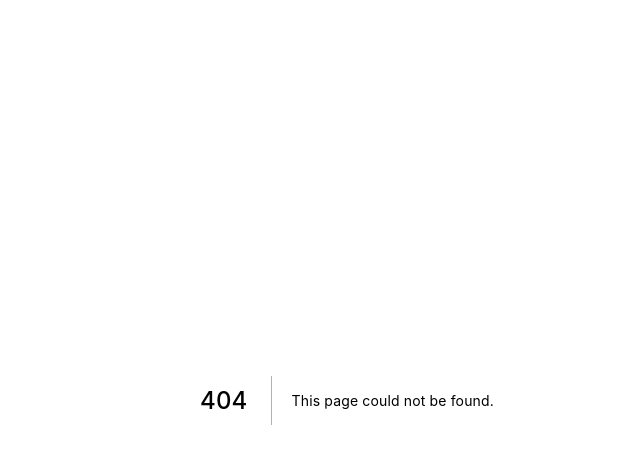
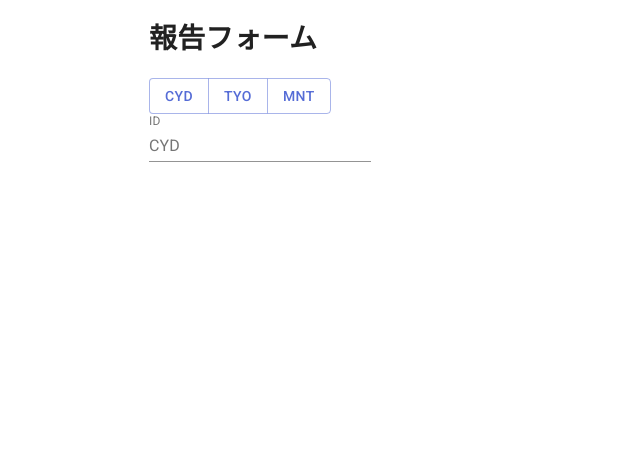
Before and after one commit to noriaki/bicycle-breakdown-report-app, a Next.js app: page /new in a window 1280 px wide. Before the commit this address had no page. Shown: the top 464 px of the page, without its empty margins (293-933 px from the left). Built offline with nearby package versions, Linux system fonts and the light colour scheme.

Commit message:
add form components WIP

```diff
--- /dev/null
+++ b/src/components/Report/Editor/BicycleId.tsx
@@ -0,0 +1,33 @@
+import Button from '@material-ui/core/Button';
+import ButtonGroup from '@material-ui/core/ButtonGroup';
+import TextField from '@material-ui/core/TextField';
+import InputAdornment from '@material-ui/core/InputAdornment';
+
+const ids = ['CYD', 'TYO', 'MNT'] as const;
+
+const BicycleId = () => {
+  return (
+    <>
+      <div>
+        <ButtonGroup color="primary" aria-label="outlined primary button group">
+          {ids.map((id) => (
+            <Button key={id}>{id}</Button>
+          ))}
+        </ButtonGroup>
+      </div>
+      <div>
+        <TextField
+          label="ID"
+          id="id"
+          InputProps={{
+            startAdornment: (
+              <InputAdornment position="start">CYD</InputAdornment>
+            ),
+          }}
+        />
+      </div>
+    </>
+  );
+};
+
+export default BicycleId;
--- /dev/null
+++ b/src/components/Report/index.tsx
@@ -0,0 +1,11 @@
+import BicycleId from './Editor/BicycleId';
+
+const Report = () => {
+  return (
+    <form>
+      <BicycleId />
+    </form>
+  );
+};
+
+export default Report;
--- /dev/null
+++ b/src/pages/new.tsx
@@ -0,0 +1,14 @@
+import { NextPage } from 'next';
+
+import Report from '~/components/Report';
+
+const NewReportPage: NextPage = () => {
+  return (
+    <main>
+      <h1>報告フォーム</h1>
+      <Report />
+    </main>
+  );
+};
+
+export default NewReportPage;
```
